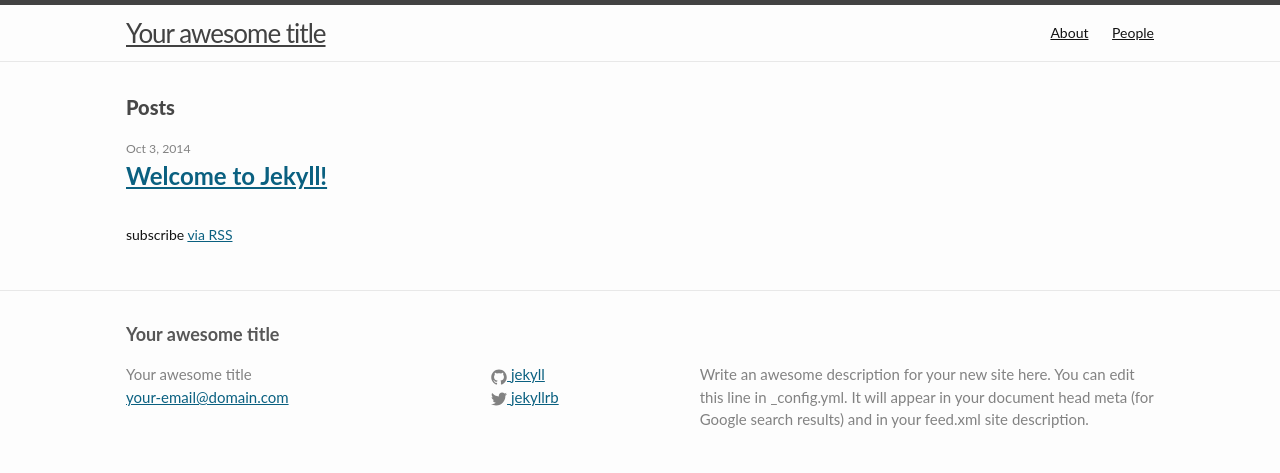
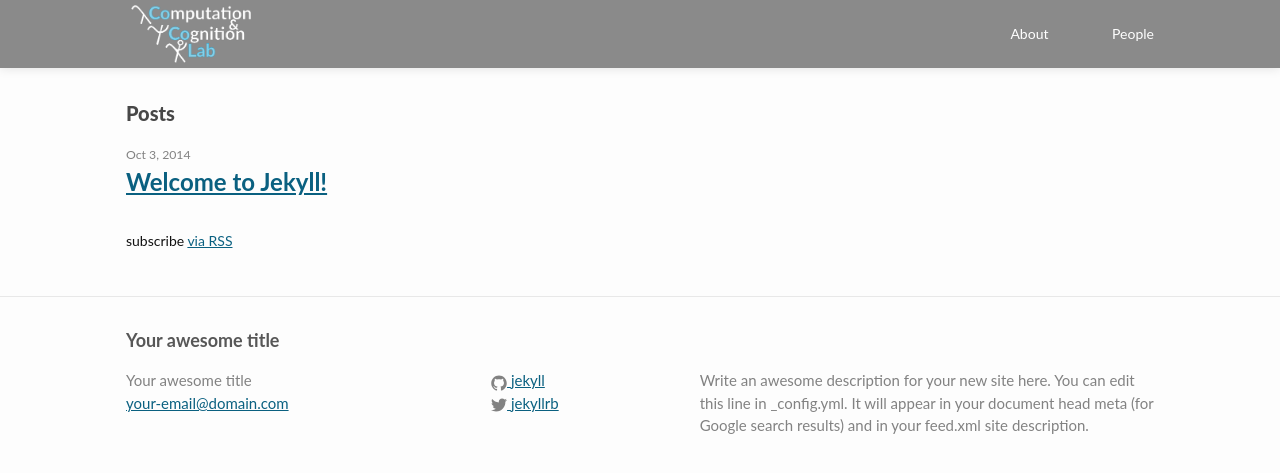
Before and after one commit to stanford-cocolab/cocolab.stanford.edu, a Jekyll site: the page built from index.html, in a window 1280 px wide. Shown: the top 473 px of the page. Built offline with Jekyll 4.4.1, drawn with Linux system fonts in a browser that asks for light colours.

Commit message:
more better header

```diff
--- a/_includes/header.html
+++ b/_includes/header.html
@@ -2,7 +2,7 @@
 
   <div class="wrapper">
 
-    <a class="site-title" href="{{ site.baseurl }}/">{{ site.title }}</a>
+    <a href="{{ site.baseurl }}/"><img class="header-logo" src="/images/cocologo.png" alt="CoCoLab"></img></a>
 
     <nav class="site-nav">
       <a href="#" class="menu-icon">
--- a/_sass/_layout.scss
+++ b/_sass/_layout.scss
@@ -2,12 +2,12 @@
  * Site header
  */
 .site-header {
-    border-top: 5px solid $grey-color-dark;
-    border-bottom: 1px solid $grey-color-light;
     min-height: 56px;
 
     // Positioning context for the mobile navigation icon
     position: relative;
+    background-color: $navbar-color;
+    box-shadow: 0px 1px 10px rgba(0, 0, 0, 0.1);
 }
 
 .site-title {
@@ -23,21 +23,33 @@
     }
 }
 
+.header-logo {
+    width: $logo-width;
+    padding: 5px;
+}
+
 .site-nav {
     float: right;
-    line-height: 56px;
+    line-height: $logo-height;
 
     .menu-icon {
         display: none;
     }
 
     .page-link {
-        color: $text-color;
+        color: #ffffff;
+        font-size: 16;
+        font-weight: 400;
+        text-decoration: none;
         line-height: $base-line-height;
+
+        &:hover {
+            text-decoration: underline;
+        }
 
         // Gaps between nav items, but not on the first one
         &:not(:first-child) {
-            margin-left: 20px;
+            margin-left: $spacing-unit * 2;
         }
     }
 
--- a/css/main.scss
+++ b/css/main.scss
@@ -29,6 +29,9 @@ $on-laptop:        800px;
 
 $fill-width:		85%;
 
+$logo-height:		68px;
+$logo-width:		120px;;
+
 // Using media queries with like this:
 // @include media-query($palm) {
 //     .wrapper {
```
